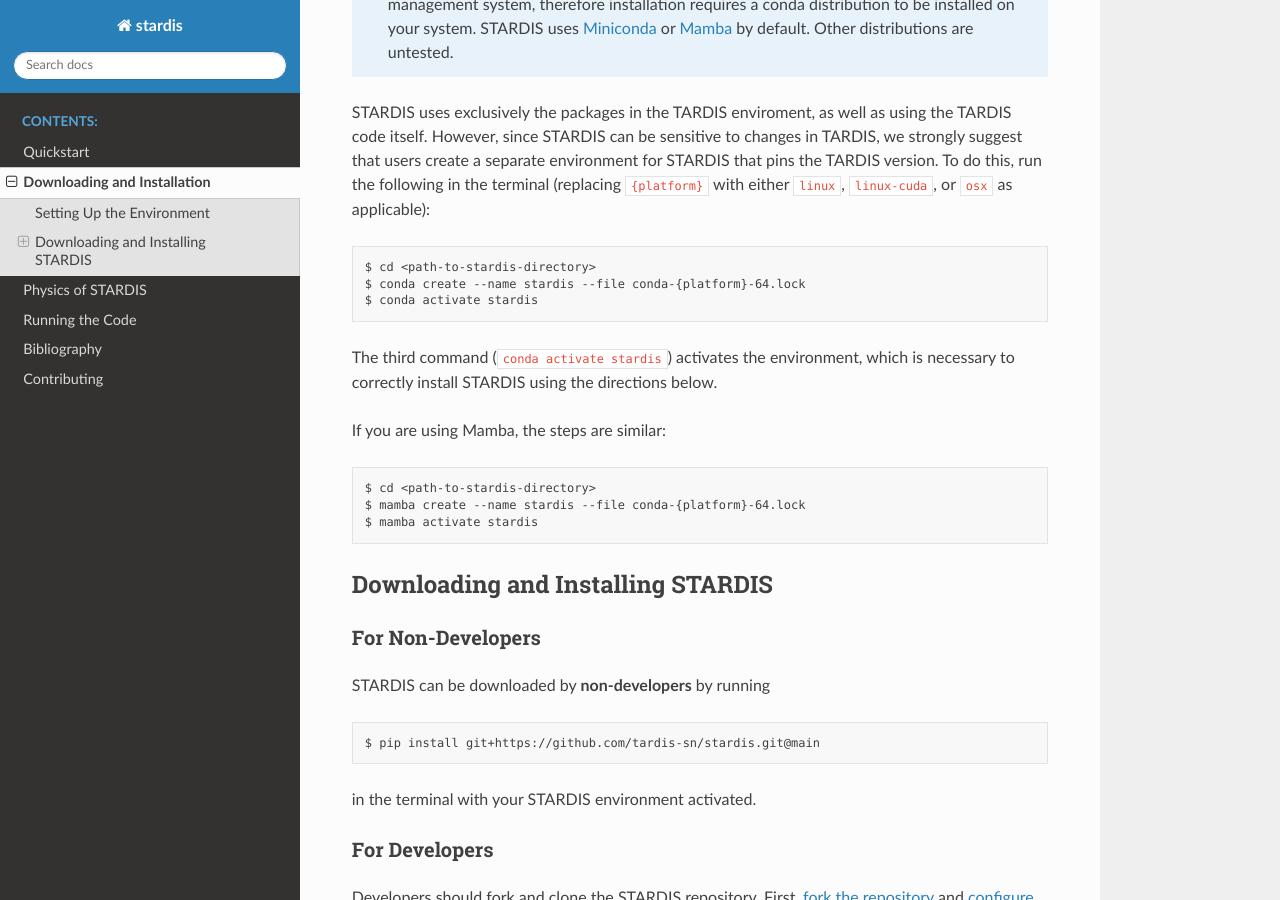
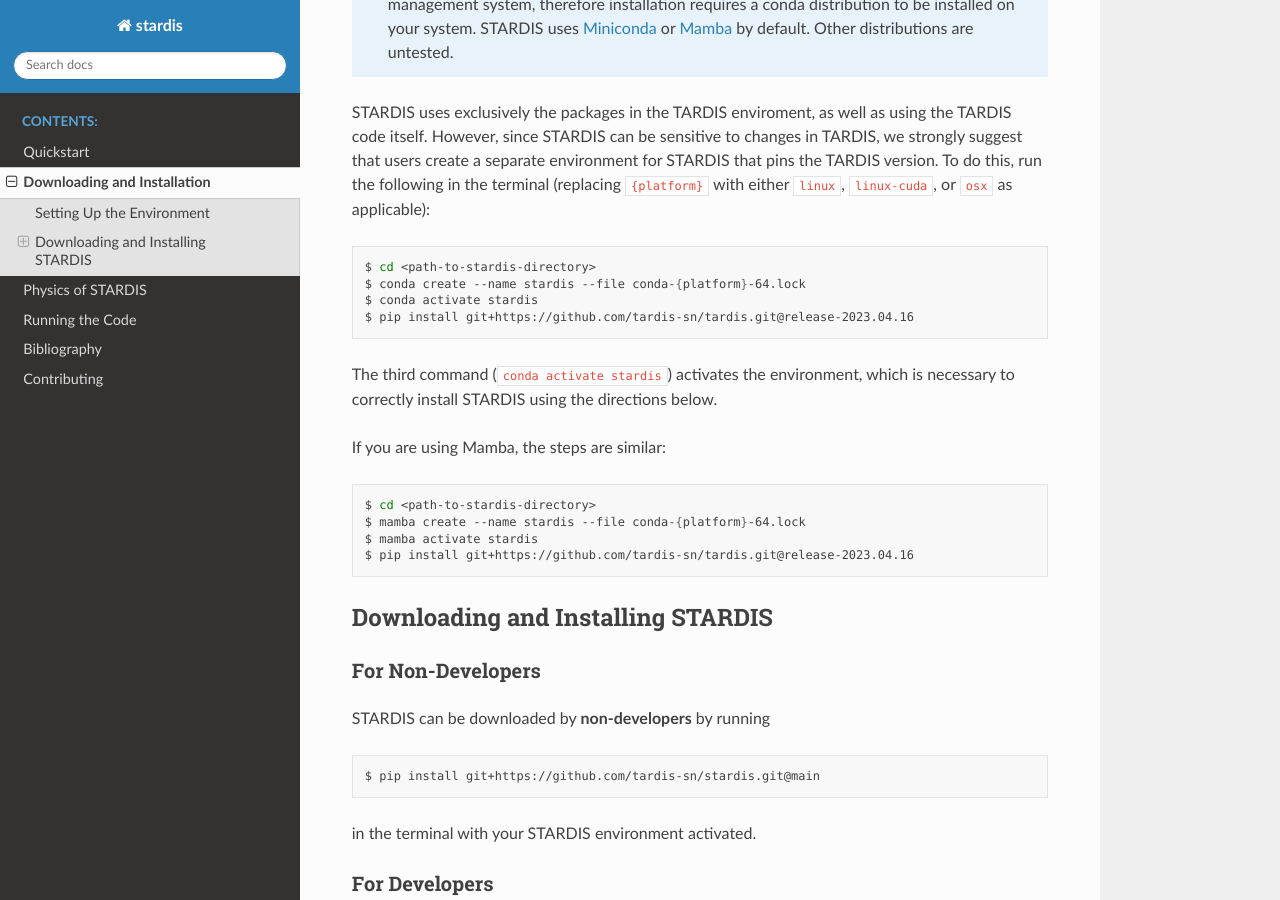
Before and after one commit to tardis-sn/stardis, a Sphinx documentation site: the page built from docs/installation.rst, in a window 1280 px wide and 900 px high, scrolled down 336 px. Built offline with Sphinx 7.4.7 and the Read the Docs theme 2.0.0, drawn with Linux system fonts in a browser that asks for light colours; the version number could not be read and is left out.

Commit message:
Update installation instructions

```diff
--- a/docs/installation.rst
+++ b/docs/installation.rst
@@ -20,22 +20,24 @@
 the following in the terminal (replacing ``{platform}`` with either
 ``linux``, ``linux-cuda``, or ``osx`` as applicable):
 
-::
+.. code-block:: bash
 
    $ cd <path-to-stardis-directory>
    $ conda create --name stardis --file conda-{platform}-64.lock
    $ conda activate stardis
+   $ pip install git+https://github.com/tardis-sn/tardis.git@release-2023.04.16
 
 The third command (``conda activate stardis``) activates the
 environment, which is necessary to correctly install STARDIS using the directions below.
 
 If you are using Mamba, the steps are similar:
 
-::
+.. code-block:: bash
 
    $ cd <path-to-stardis-directory>
    $ mamba create --name stardis --file conda-{platform}-64.lock
    $ mamba activate stardis
+   $ pip install git+https://github.com/tardis-sn/tardis.git@release-2023.04.16
 
 Downloading and Installing STARDIS
 ----------------------------------
```
